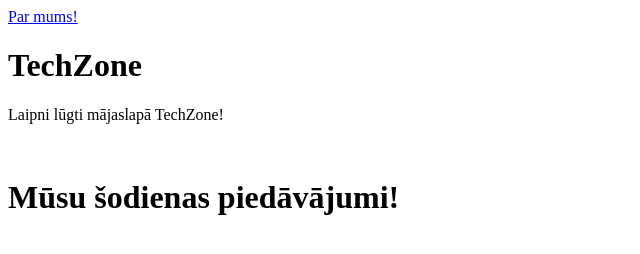
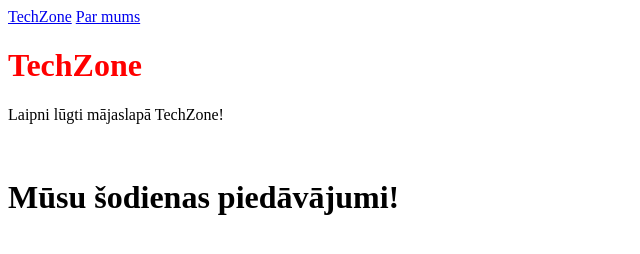
Before and after one commit to TomsBaders/M-jaslapa, a plain HTML site: page home.html in a window 1280 px wide. Shown: the whole page, without its empty margins (0-640 px from the left). Drawn offline with Linux system fonts and the light colour scheme.

Commit message:
commit world

```diff
--- a/home.html
+++ b/home.html
@@ -4,9 +4,10 @@
 <title>Home</title>
 </head>
 <body>
-<a href="Par.html">Par mums!</a>
-<h1>TechZone</h1>
-<p>Laipni lūgti mājaslapā TechZone!</p>
+<a href="home.html">TechZone</a>
+<a href="Par.html">Par mums</a>
+<h1 style="color:red" title="TechZone">TechZone</h1>
+<p title="Laipni lūgti mājaslapā TechZone!">Laipni lūgti mājaslapā TechZone!</p>
 <br>
 <h1>Mūsu šodienas piedāvājumi!</h1>
 </br>
```
Also changed, not shown: Par.html (+2 -0 lines).
